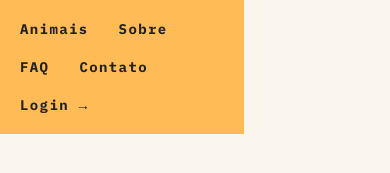
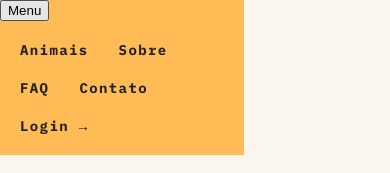
Before and after one commit to brennolemos/animais-fantasticos, a plain HTML site: page index.html in a window 390 px wide. Shown: the top 173 px of the page. Drawn offline with Linux system fonts and the light colour scheme.

Commit message:
Inicia Menu Mobile

```diff
--- a/index.html
+++ b/index.html
@@ -17,7 +17,8 @@
 <body>
     <div class="grid-container">
         <nav class="menu" data-menu="suave">
-            <ul>
+        <button data-menu="button" aria-expanded="false" aria-controls="menu">Menu</button>
+            <ul data-menu="list" id="menu">
                 <li>
                     <a href="#animais">Animais</a>
                 </li>
```
